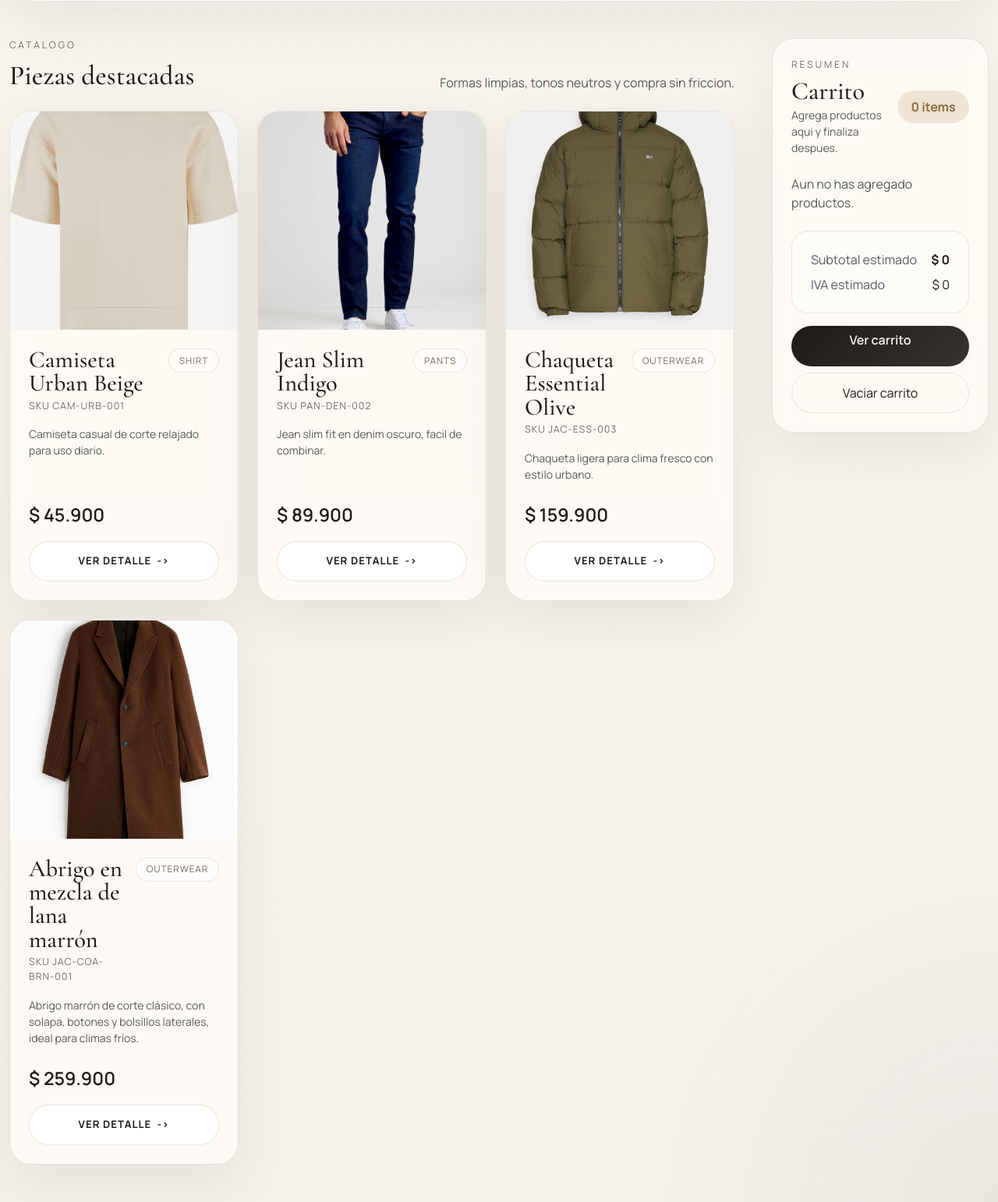
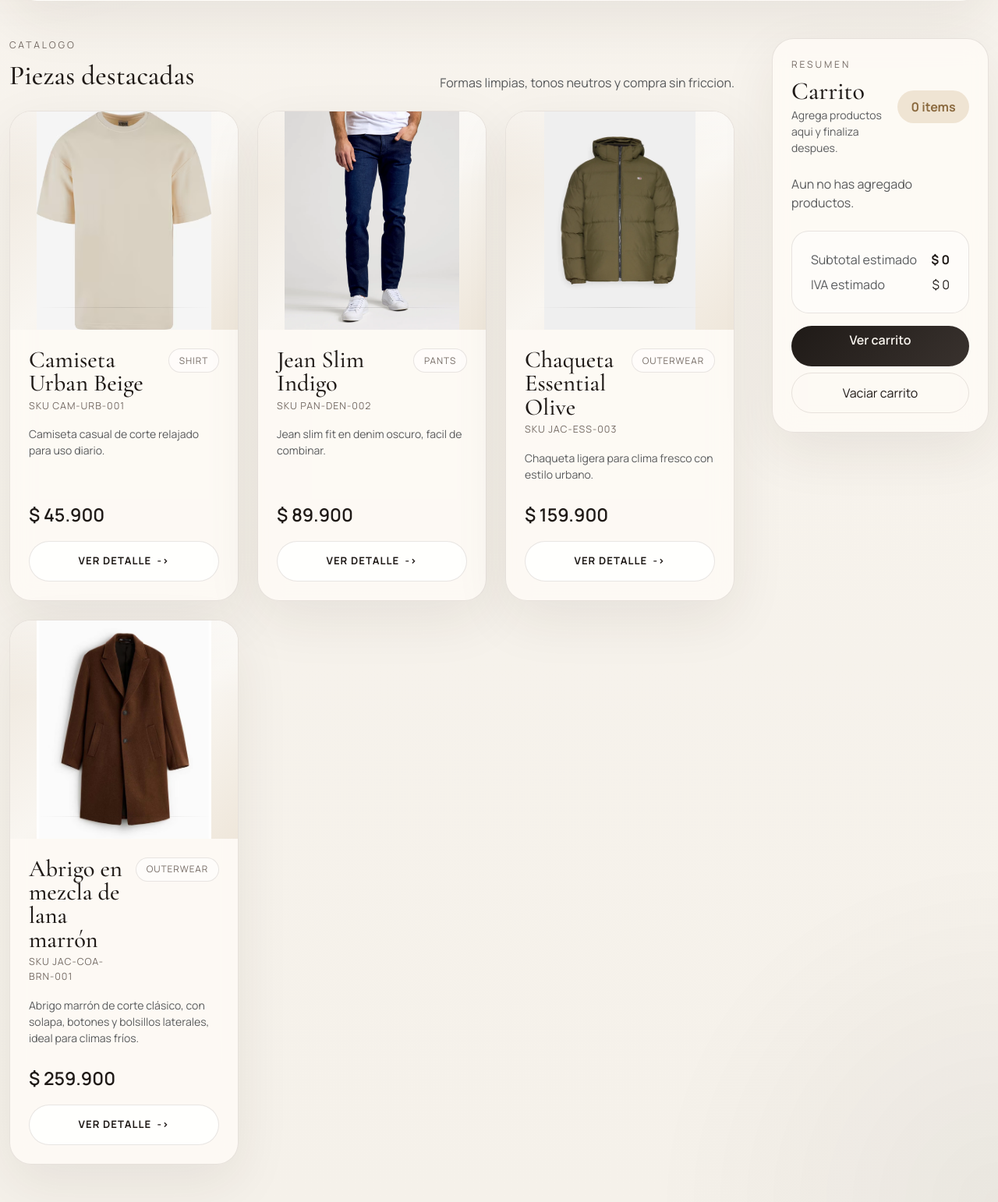
Before and after one commit to Leidy098/Privilegio, a Django app: page / in a window 1280 px wide. Shown: the part 547-2089 px from the top of the page at 78% size. Run offline with Django 5.2, Linux system fonts and the light colour scheme; data comes from the database, SQL or seed files in the repository.

Commit message:
Se arregla para que las imagenes se vean completas

```diff
--- a/Privilegio_App/templates/Privilegio_App/home.html
+++ b/Privilegio_App/templates/Privilegio_App/home.html
@@ -146,7 +146,7 @@
     .product-visual img {
       width: 100%;
       height: 280px;
-      object-fit: cover;
+      object-fit: contain;
     }
 
     .visual-glyph {
--- a/Privilegio_App/templates/Privilegio_App/product_detail.html
+++ b/Privilegio_App/templates/Privilegio_App/product_detail.html
@@ -73,7 +73,7 @@
     .product-visual img {
       width: 100%;
       height: 520px;
-      object-fit: cover;
+      object-fit: contain;
     }
 
     .visual-glyph {
```
